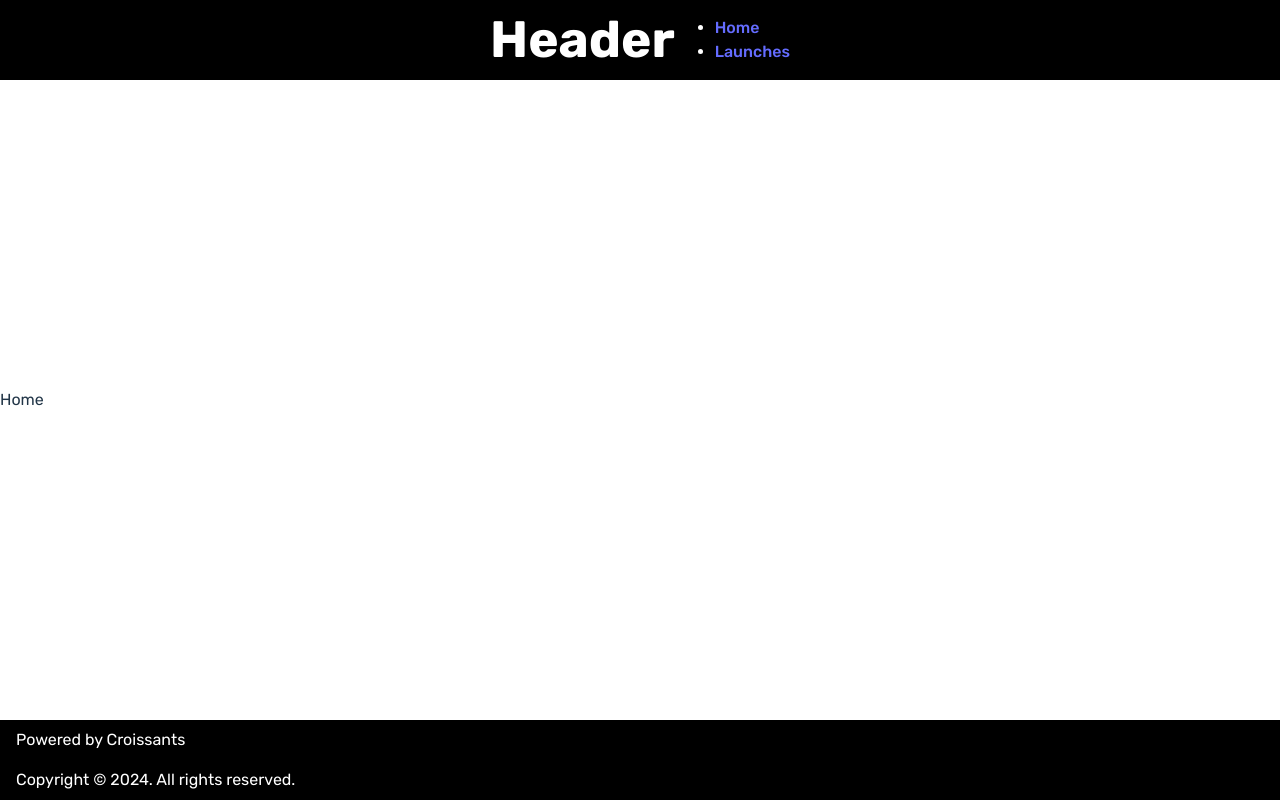
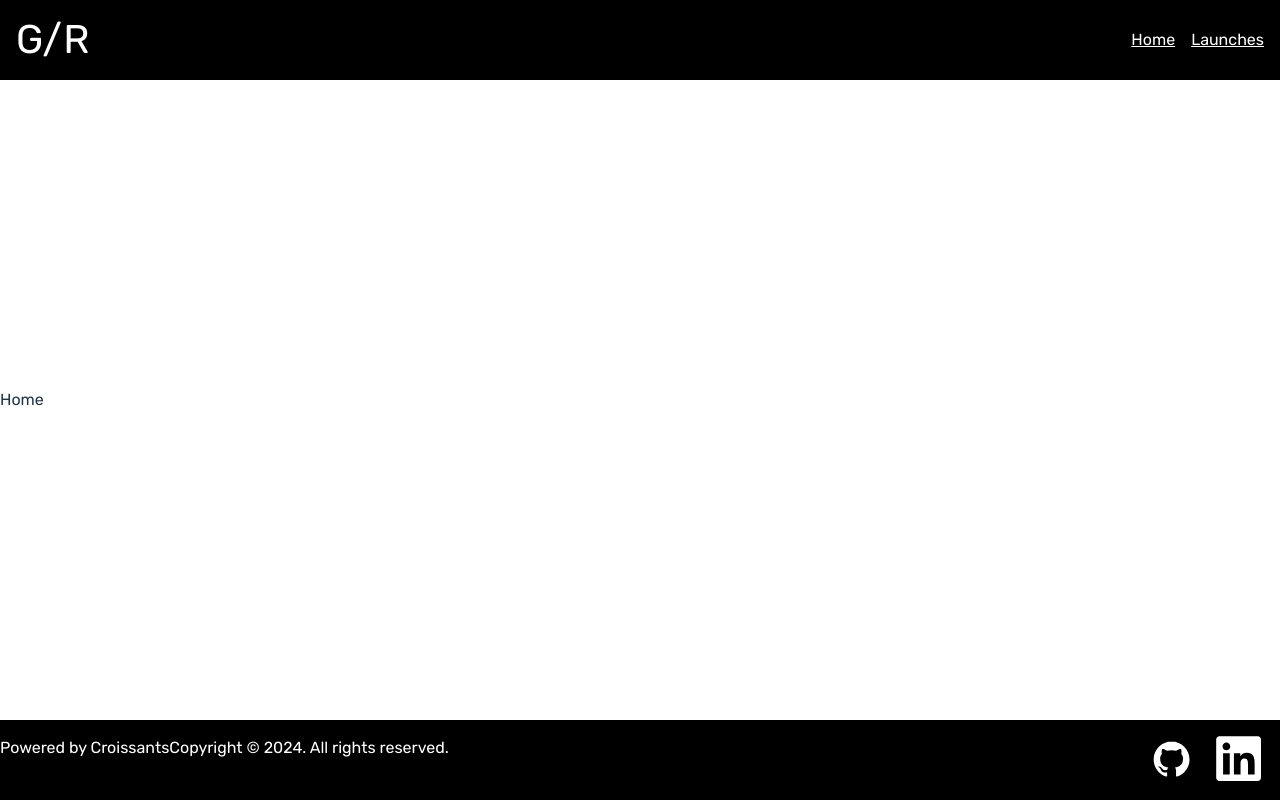
Before and after one commit to pandamime100hp/go-rocket, a Next.js app: page / in a window 1280 px wide. Built offline with nearby package versions, Linux system fonts and the light colour scheme.

Commit message:
refactor(css): cleaned up css files to reposition some items.

```diff
--- a/src/app/globals.css
+++ b/src/app/globals.css
@@ -12,15 +12,6 @@
   text-rendering: optimizeLegibility;
   -webkit-font-smoothing: antialiased;
   -moz-osx-font-smoothing: grayscale;
-}
-
-a {
-  font-weight: 500;
-  color: #646cff;
-  text-decoration: inherit;
-}
-a:hover {
-  color: #535bf2;
 }
 
 body {
--- a/src/components/CardGallery/index.css
+++ b/src/components/CardGallery/index.css
@@ -2,4 +2,6 @@
     display: flex;
     flex-wrap: wrap;
     justify-content: center;
+    margin-top: 8rem;
+    margin-bottom: 8rem;
 }
--- a/src/components/Footer/footer.min.css
+++ b/src/components/Footer/footer.min.css
@@ -1,15 +1,26 @@
 footer{
+    background-color: #000000;
+    bottom: 0;
+    color: white;
+    height: 5rem;
     position: fixed;
-    bottom: 0;
-    left: 0;
     width: 100%;
-    height: 5rem;
-    background-color: #000000;
-    display: flex;
-    align-items: center;
 }
 
-p{
+.container{
+    display: flex;
+    justify-content: space-evenly;
+}
+
+.footer__content{
+}
+
+.footer__copyright{
+}
+
+.footer__socials{
+    align-items: center;
     color: white;
-    margin-left: 1rem;
+    list-style: none;
+    margin-top: 1.5rem;
 }
--- a/src/components/Footer/index.tsx
+++ b/src/components/Footer/index.tsx
@@ -4,22 +4,33 @@ import React from 'react'
 // CSS
 import './footer.min.css'
 
+// ICON
+import { DiGithubBadge } from "react-icons/di";
+import { FaLinkedin } from "react-icons/fa";
+
 const Footer: React.FC = () => {
     const year: number = new Date().getFullYear()
 
     return (
-        <footer>
-            <div>
-                <p>Powered by Croissants</p>
-                <p className='copyright'>Copyright &copy; {year}. All rights reserved.</p>
-            </div>
-            <a
-                href="https://github.com/pandamime100hp/go-rocketp"
-                target="_blank"
-                rel="noopener noreferrer"
-            >
-
-            </a>
+        <footer className="container">
+            <p className="footer__content">Powered by Croissants</p>
+            <p className="footer__copyright">Copyright &copy; {year}. All rights reserved.</p>
+            <ul className="footer__socials">
+                <li>
+                    <h1>
+                        <a href="https://github.com/pandamime100hp/go-rocket">
+                            <DiGithubBadge />
+                        </a>
+                    </h1>
+                </li>
+                <li>
+                    <h1>
+                        <a href="https://linkedin.com/in/makarintosh">
+                            <FaLinkedin />
+                        </a>
+                    </h1>
+                </li>
+            </ul>
         </footer>
     )
 }
--- a/src/components/Header/header.min.css
+++ b/src/components/Header/header.min.css
@@ -1,12 +1,18 @@
 header{
+    align-items: center;
+    background-color: black;
+    color: white;
+    display: flex;
+    height: 5rem;
+    left: 0;
     position: fixed;
     top: 0;
-    left: 0;
     width: 100%;
-    height: 5rem;
-    background-color: #000000;
-    color: white;
-    display: flex;
-    justify-content: center;
-    align-items: center;
 }
+
+header h1{
+    font-size: 2.5rem;
+    font-weight: 400;
+    justify-content: left;
+    margin-left: 1rem;
+}
--- a/src/components/Header/index.tsx
+++ b/src/components/Header/index.tsx
@@ -10,7 +10,7 @@ import './header.min.css'
 const Header: React.FC = () => {
     return (
         <header>
-            <h1>Header</h1>
+            <h1>G/R</h1>
             <Navbar />
         </header>
     )
--- a/src/components/Navbar/index.tsx
+++ b/src/components/Navbar/index.tsx
@@ -1,4 +1,9 @@
+
+// Next
 import Link from 'next/link'
+
+// CSS
+import './navbar.min.css'
 
 const Navbar: React.FC = () => {
   return (
--- /dev/null
+++ b/src/components/Navbar/navbar.min.css
@@ -0,0 +1,20 @@
+ul {
+    display: flex;
+    list-style: none;
+    margin-left: auto;
+    margin-right: 1rem;
+    color: white;
+}
+
+ul li {
+    margin-left: 1rem;
+}
+
+ul li a:link, ul li a:visited{
+    color: white;
+}
+
+ul li a:hover, ul li a:active{
+    color: #cfcfcf;
+    text-decoration: none;
+}
```
Also changed, not shown: src/components/SiteLayout.tsx (deleted, +0 -15 lines).
